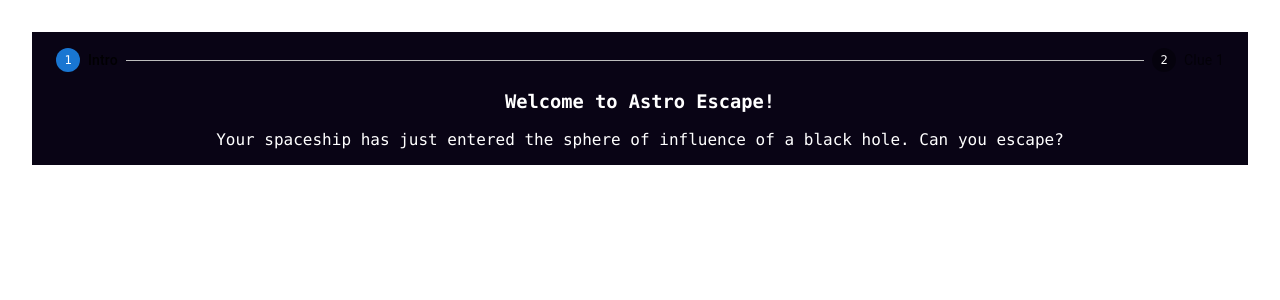
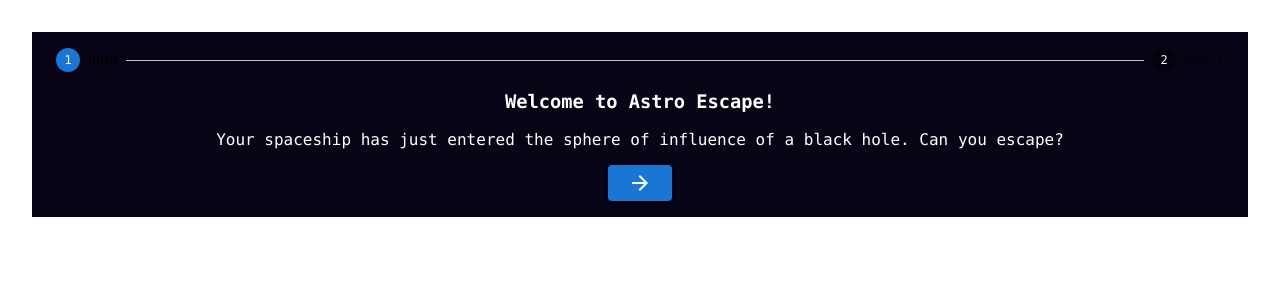
Before and after one commit to gtorrini/astro-escape, a React (Create React App) app: page / in a window 1280 px wide. Shown: the top 300 px of the page. Built offline with nearby package versions, Linux system fonts and the light colour scheme.

Commit message:
Added grid for nav arrows and specified propTypes

```diff
--- a/src/components/Intro.jsx
+++ b/src/components/Intro.jsx
@@ -1,10 +1,22 @@
 import { React } from 'react';
+import PropTypes from 'prop-types';
+import Grid from '@mui/material/Grid';
+import { NextButton } from './NavButtons.jsx';
 
-export default function Intro() {
+export default function Intro(props) {
     return (
         <>
             <h3>Welcome to Astro Escape!</h3>
             <p>Your spaceship has just entered the sphere of influence of a black hole. Can you escape? </p>
+            <Grid container>
+                <Grid item xs={12}>
+                    <NextButton handleClick={props.next}></NextButton>
+                </Grid>
+            </Grid>
         </>
-    )
+    );
 }
+
+Intro.propTypes = {
+    next: PropTypes.func.isRequired
+};
```
